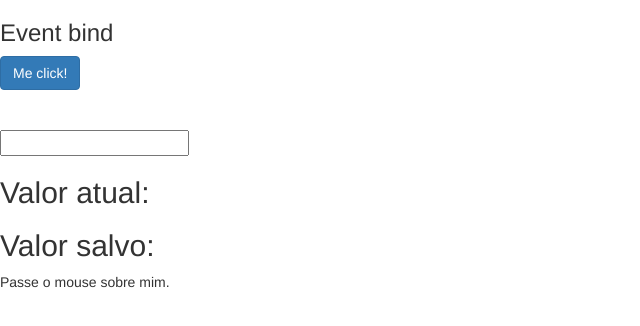
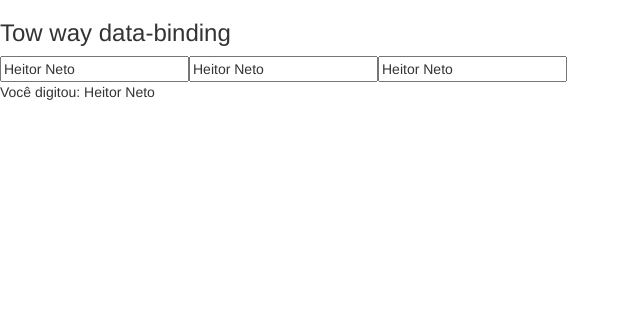
Before and after one commit to Heitorh3/Angular2, an Angular app in the folder data-binding/: page / in a window 1280 px wide. Shown: the top 326 px of the page, without its empty margins (0-640 px from the left). Built offline with nearby package versions, Linux system fonts and the light colour scheme.

Commit message:
Tow way data-binding

```diff
--- a/data-binding/src/app/app.module.ts
+++ b/data-binding/src/app/app.module.ts
@@ -1,3 +1,4 @@
+import { FormsModule } from '@angular/forms';
 import { BrowserModule } from '@angular/platform-browser';
 import { NgModule } from '@angular/core';
 
@@ -10,7 +11,8 @@ import { DataBindingComponent } from './data-binding/data-binding.component';
     DataBindingComponent
   ],
   imports: [
-    BrowserModule
+    BrowserModule,
+    FormsModule
   ],
   providers: [],
   bootstrap: [AppComponent]
--- a/data-binding/src/app/data-binding/data-binding.component.html
+++ b/data-binding/src/app/data-binding/data-binding.component.html
@@ -53,6 +53,7 @@
   </article>
 </section>
 -->
+<!--
 <section class="event-bind">
 
   <article>
@@ -77,3 +78,19 @@
   </article>
 
 </section>
+-->
+<section class="two-way-binding">
+<article>
+  <h3>Tow way data-binding</h3>
+
+  <div>
+    <input type="text" [value]="nome" (input)="nome = $event.target.value"/>
+
+    <input type="text" [ngModel]="nome" (ngModelChange)="nome = $event"/>
+
+    <input type="text" [(ngModel)]="nome"/>
+  </div>
+
+  <span> Você digitou: {{ nome }}</span>
+</article>
+</section>
--- a/data-binding/src/app/data-binding/data-binding.component.ts
+++ b/data-binding/src/app/data-binding/data-binding.component.ts
@@ -24,6 +24,8 @@ export class DataBindingComponent implements OnInit {
   isonMouseOver: boolean = false;
 
   cursoAngular: boolean = true;
+
+  nome: string = 'Heitor Neto';
 
   getCurtirCurso(){
     return true;
```
